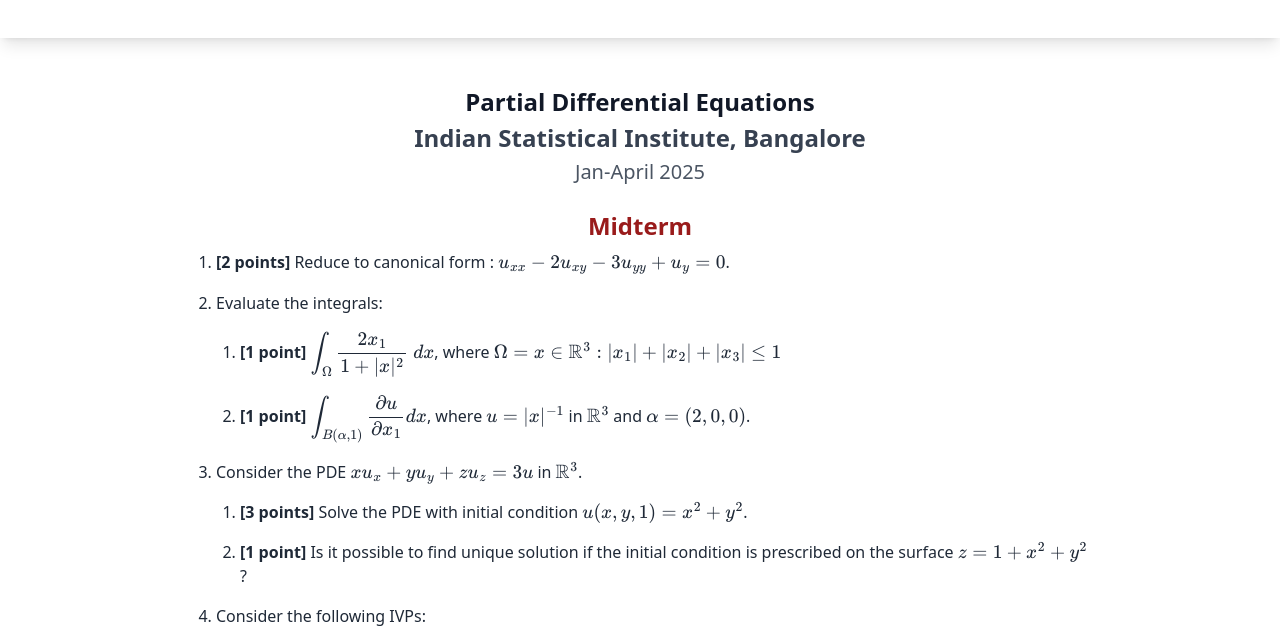
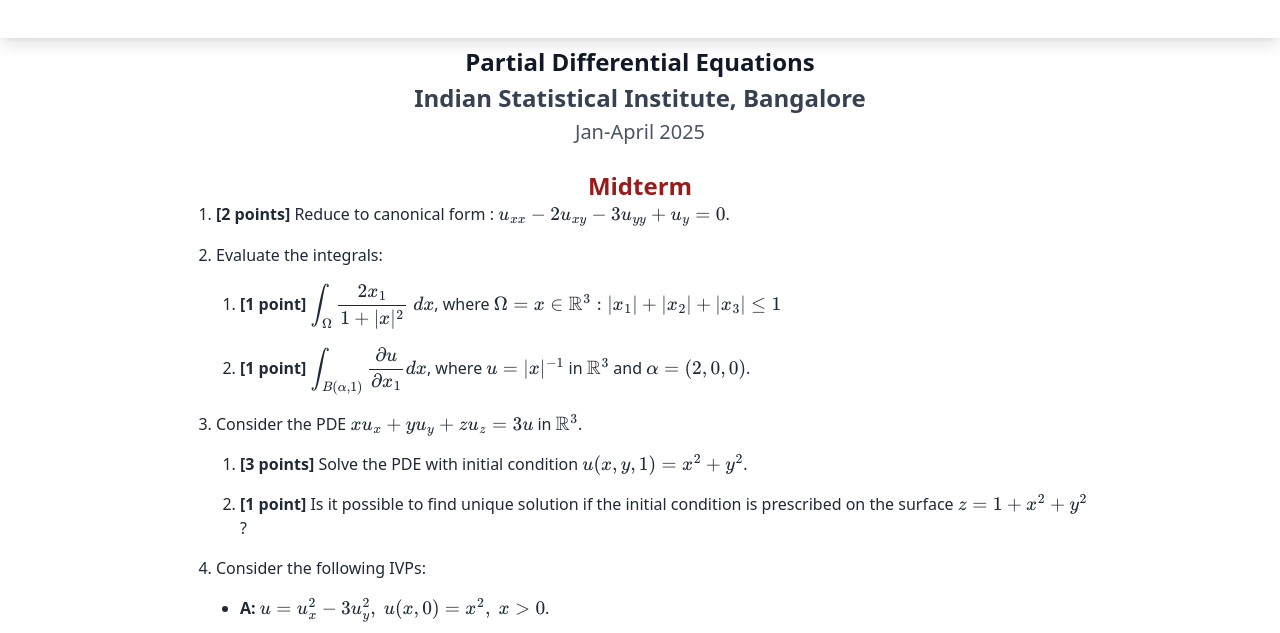
Before and after one commit to t-renjith/t-renjith.github.io, an Eleventy site: page teaching/PDE/Midterm.md in a window 1280 px wide. Shown: the part 166-799 px from the top of the page. Built offline with nearby package versions, Linux system fonts and the light colour scheme; Eleventy itself is replaced by a stand-in of ours; files that its build step writes are made by us from their sources.

Commit message:
Update questions.html

```diff
--- a/_layouts/questions.html
+++ b/_layouts/questions.html
@@ -5,8 +5,8 @@ layout: default
     <h1 class="text-red-800 font-bold text-3xl md:text-5xl">{{ page_title | default: title }}</h1>
 </div>
 
-<div class="p-12 px-12">
-    <div class="text-center">
+    <div class="container mx-auto max-w-4xl py-2 print:max-w-full print:w-full print:p-0">
+       <div class="text-center">
         <h2 class="text-gray-900 font-bold text-xl md:text-2xl mb-1">
             {{ course }}
         </h2>
@@ -20,10 +20,8 @@ layout: default
             {{ file_name }}
         </h2>
     </div>
-    <div class="container mx-auto max-w-4xl py-2 print:max-w-full print:w-full print:p-0">
-        <div
+         <div
             class="markdown-content [&_h1]:text-4xl [&_h1]:font-bold [&_h1]:text-red-800 [&_h1]:mb-4 [&_h2]:text-2xl [&_h2]:font-semibold [&_h2]:text-gray-600 [&_h2]:border-b [&_h2]:border-gray-300 [&_h2]:pb-2 [&_h2]:mt-8 [&_h2]:mb-4 [&_h3]:text-xl [&_h3]:font-bold [&_h3]:text-red-800 [&_ul]:list-disc [&_ul]:ml-6 [&_ul]:mb-4 [&_ol]:list-decimal [&_ol]:ml-6 [&_ol]:mb-4 [&_li]:mb-1 [&_table]:w-full [&_table]:border-collapse [&_table]:mb-6 [&_td]:p-2 [&_td]:align-top [&_td]:text-left [&_th]:p-2 [&_th]:align-top [&_th]:text-left [&_p]:mb-4 [&_strong]:font-bold [&_a]:text-red-800 [&_a:hover]:underline">
             {{ content }}
         </div>
     </div>
-</div>
```
